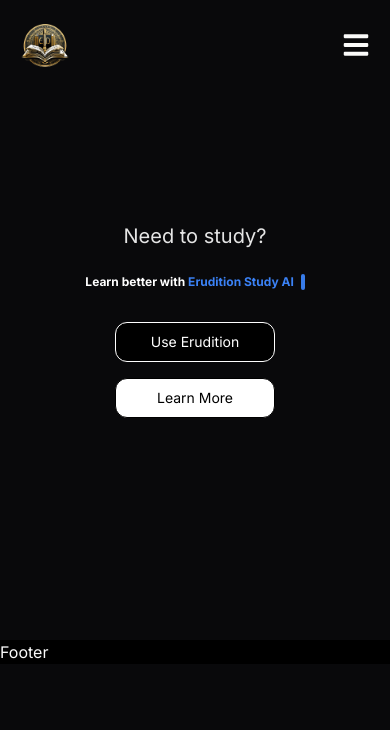
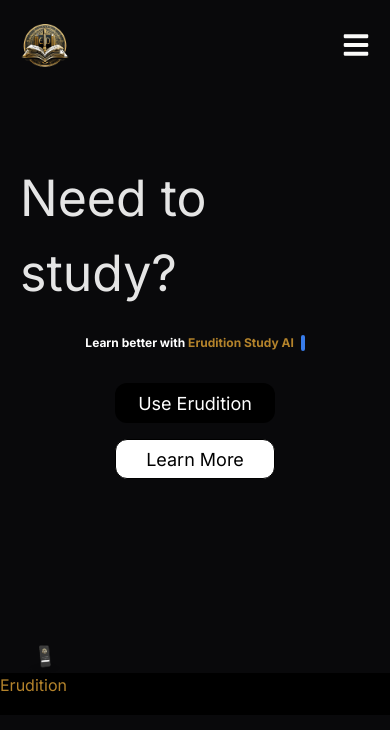
Before and after one commit to Cybortex/eruditionAI, a Next.js app: page / in a window 390 px wide. Shown: the top 730 px of the page. Built offline with nearby package versions, Linux system fonts and the light colour scheme.

Commit message:
app image added

```diff
--- a/src/components/Footer.tsx
+++ b/src/components/Footer.tsx
@@ -2,8 +2,12 @@
 
 const Footer = () => {
   return (
-    <div className='bg-black bottom-0 h-[500]'>
-      Footer
+    <div className='bg-black bottom-0 h-[5vh]'>
+      <div className='border-white '>
+        <div className='text-brand'>
+          Erudition
+        </div>
+      </div>
 
     </div>
   )
--- a/src/components/Hero.tsx
+++ b/src/components/Hero.tsx
@@ -1,4 +1,5 @@
 import React from 'react'
+import Image from 'next/image'
 import { TypewriterEffect } from './TextSmooth'
 
 const Hero = () => {
@@ -7,6 +8,13 @@
 
       <TypewriterEffect />
 
+      <Image
+        src="/App.png"
+        width={50}
+        height={50}
+        alt="Picture of the author"
+      />
+
     </div>
   )
 }
--- a/src/components/TextSmooth.tsx
+++ b/src/components/TextSmooth.tsx
@@ -12,26 +12,22 @@
       text: "with",
     },
     {
-      text: "Erudition",
-      className: "text-blue-500 dark:text-blue-500",
+      text: "Erudition Study AI",
+      className: "text-[#B4832B] dark:text-[#B4832B]",
     },
 
-    {
-        text: " Study AI",
-        className: "text-blue-500 dark:text-blue-500",
-    },
   ];
   return (
     <div className="flex flex-col items-center justify-center h-[40rem]  ">
-      <p className="text-neutral-600 dark:text-neutral-200 text-xl sm:text-base  ">
+      <p className="text-neutral-600 dark:text-neutral-200 text-[50px] sm:text-base  ">
         Need to study?
       </p>
       <TypewriterEffectSmooth className="text-xl" words={words} />
       <div className="flex flex-col md:flex-row space-y-4 md:space-y-0 space-x-0 md:space-x-4">
-        <button className="w-40 h-10 rounded-xl bg-black border dark:border-white border-transparent text-white text-sm">
+        <button className="w-40 h-10 rounded-xl bg-black border dark:border-bra border-transparent text-white text-[18px]">
           Use Erudition
         </button>
-        <button className="w-40 h-10 rounded-xl bg-white text-black border border-black  text-sm">
+        <button className="w-40 h-10 rounded-xl bg-white text-black border border-black text-[18px]">
           Learn More
         </button>
       </div>
```
Also changed, not shown: public/App.png (added).
